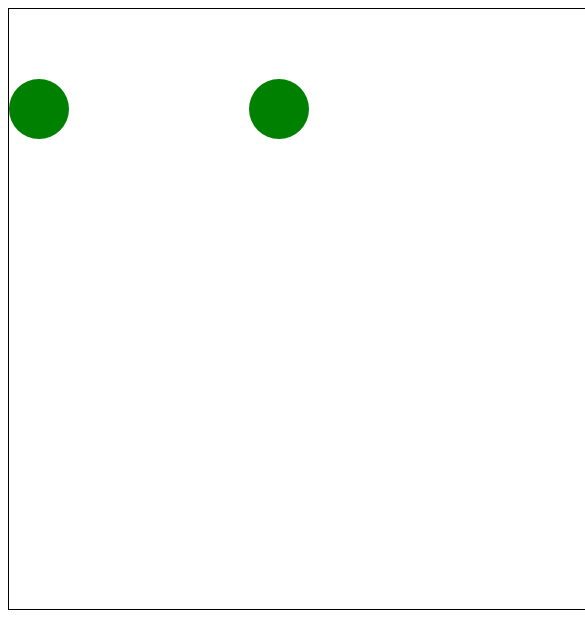
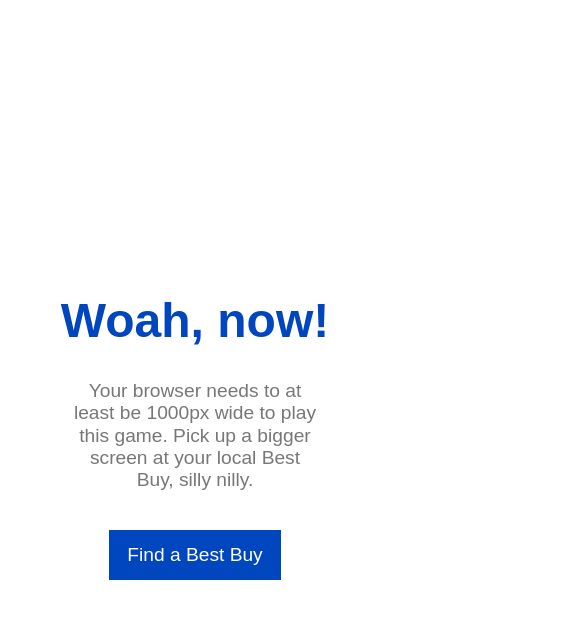
Before and after one commit to sarmstead/oop-shoot, a plain HTML site: page index.html in a window 390 px wide. Shown: the top 618 px of the page, 585 px wide, since content can reach past the window. Drawn offline with Linux system fonts and the light colour scheme.

Commit message:
Update player with spaceship image. Add invalid screen state.

```diff
--- a/index.html
+++ b/index.html
@@ -1,11 +1,22 @@
 <!DOCTYPE html>
 <html>
+
 <head>
   <title>Canvas Game</title>
   <script type="module" src="./src/scripts/index.mjs"></script>
   <link rel="stylesheet" href="./src/styles/index.css">
 </head>
+
 <body>
-        <canvas id="gameCanvas" width="800" height="600"></canvas>
+  <div class="image-set">
+    <img src="./src/images/player.svg" id="image__player">
+  </div>
+  <canvas id="gameCanvas" width="1000" height="600"></canvas>
+  <div class="invalid-screen">
+    <h1>Woah, now!</h1>
+    <p>Your browser needs to at least be 1000px wide to play this game. Pick up a bigger screen at your local Best Buy, silly nilly.</p>
+    <a href="https://www.bestbuy.com/site/store-locator" target="_blank"><button>Find a Best Buy</button></a>
+  </div>
 </body>
+
 </html>
--- a/src/scripts/game.mjs
+++ b/src/scripts/game.mjs
@@ -1,5 +1,5 @@
 import Player from './player.mjs'
-import Enemy from './enemy.mjs';
+import Enemy from './enemy.mjs'
 
 let downPressed = false
 let upPressed = false
@@ -8,7 +8,7 @@ export default class Game {
   constructor(canvas) {
     this.canvas = canvas;
     this.context = canvas.getContext('2d')
-    this.player = new Player(radius, canvas, 30, 100)
+    this.player = new Player('image__player', 438, 150, canvas, 30, 100)
     this.enemy = new Enemy(radius, canvas, 30, 100)
     this.objects = [this.player, this.enemy]
   }
@@ -27,8 +27,7 @@ export default class Game {
       this.player.moveUp()
     }
 
-    // let img = document.querySelector('img')
-    // this.context.drawImage(img, 0, 0)
+
     this.objects.forEach(obj => obj.draw())
   }
 
--- /dev/null
+++ b/src/scripts/image.mjs
@@ -0,0 +1,18 @@
+import GameObject from './game-object.mjs'
+
+export default class Image extends GameObject {
+  constructor(id, width, height, ...base) {
+    super(...base)
+    this.context = this.canvas.getContext('2d')
+    this.width = width
+    this.height = height
+    this.id = id
+    this.image = document.getElementById(this.id)
+  }
+
+  draw() {
+    this.context.beginPath()
+    this.context.drawImage(this.image, this.x, this.y, this.width, this.height)
+    this.context.closePath()
+  }
+}
--- a/src/scripts/player.mjs
+++ b/src/scripts/player.mjs
@@ -1,17 +1,17 @@
-import Circle from './circle.mjs'
+import Image from './image.mjs'
 
-export default class Player extends Circle {
+export default class Player extends Image {
   constructor(...base) {
     super(...base)
     this.v = 10
   }
 
   moveUp() {
-  this.y = Math.max(this.y - this.v, this.radius)
+  this.y = Math.max(this.y - this.v, 0)
 
   }
 
   moveDown() {
-    this.y = Math.min(this.y + this.v, this.canvas.height - this.radius)
+    this.y = Math.min(this.y + this.v, this.canvas.height - this.height)
   }
 }
--- a/src/styles/index.css
+++ b/src/styles/index.css
@@ -1,3 +1,68 @@
+* {
+  font-family: Arial, Helvetica, sans-serif;
+}
+
+body {
+  display: flex;
+  height: 100vh;
+  align-items: center;
+  justify-content: center;
+  align-items: center;
+  padding: 0 20px;
+}
+
+.image-set {
+  display: none;
+}
+
+.invalid-screen {
+  display: none;
+}
+
 #gameCanvas {
   border: 1px solid black;
 }
+
+
+@media (max-width: 1100px) {
+  #gameCanvas {
+    display: none;
+  }
+
+  .invalid-screen {
+    display: flex;
+    flex-direction: column;
+    align-items: center;
+    text-align: center;
+  }
+
+  .invalid-screen p {
+    color: #777777;
+    margin-top: 0;
+    font-size: 1.2rem;
+    line-height: 1.4rem;
+    max-width: 75%;
+  }
+
+  .invalid-screen h1 {
+    color: #0046be;
+    font-weight: bold;
+    font-size: 3rem;
+  }
+
+  .invalid-screen button {
+    cursor: pointer;
+    border: 2px solid #0046be;
+    background: #0046be;
+    border-radius: 0;
+    font-size: 1.2rem;
+    color: white;
+    padding: 12px 16px;
+    margin: 1.2rem 0;
+  }
+
+  .invalid-screen button:hover {
+    background: white;
+    color: #0046be;
+  }
+}
```
Also changed, not shown: src/images/player.svg (added). Lines whose indentation alone changed are shown as unchanged.
